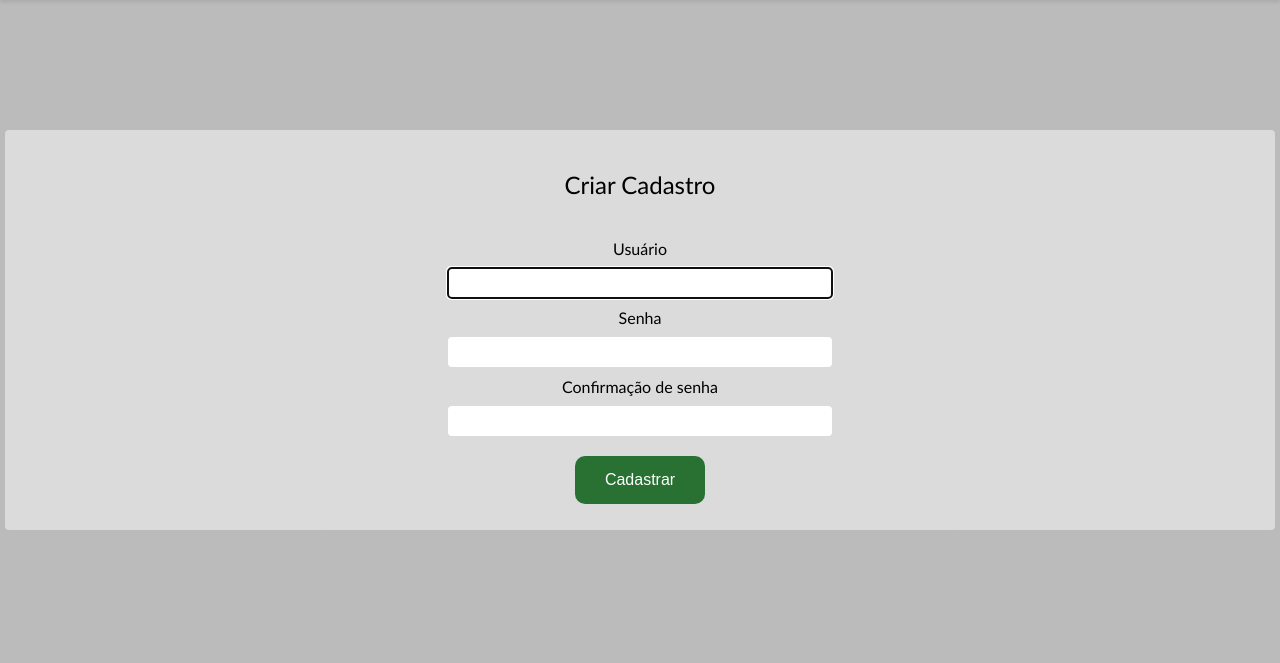
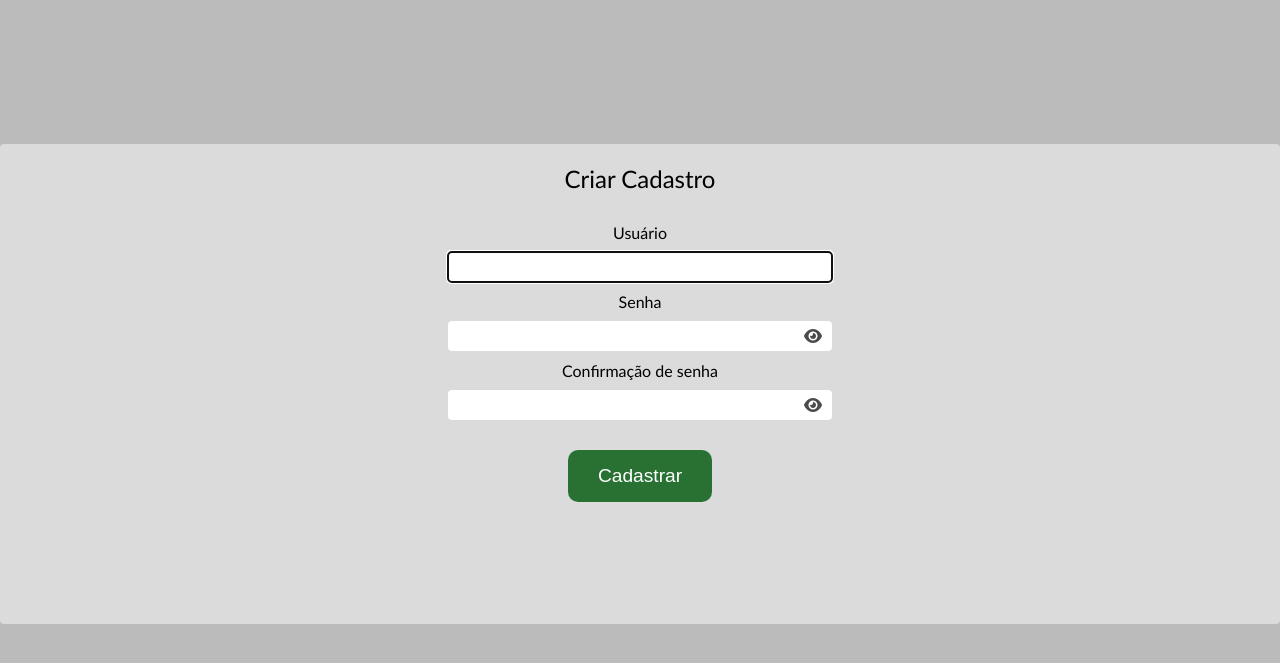
Before and after one commit to MoisesAvilar/gerenciamento_financeiro, a Django app: page /signup/ in a window 1280 px wide. Shown: the part 91-754 px from the top of the page. Run offline with Django 4.2, Linux system fonts and the light colour scheme.

Commit message:
add visibility icons on password fields

```diff
--- a/accounts/templates/accounts/sign_up.html
+++ b/accounts/templates/accounts/sign_up.html
@@ -1,11 +1,13 @@
-{% extends 'base.html' %}
-{% block head %}
+{% extends 'base.html' %} {% block head %}
 <title>Criar Conta</title>
 {% load static %}
-    <link rel="stylesheet" href="{% static 'authentication_form.css' %}">
-{% endblock %}
-{% block content %}
-{% if user.is_authenticated %}
+<link rel="stylesheet" href="{% static 'authentication_form.css' %}" />
+<link
+  rel="stylesheet"
+  href="https://cdnjs.cloudflare.com/ajax/libs/font-awesome/6.0.0-beta3/css/all.min.css"
+/>
+<script src="{% static 'passwordVisibility.js' %}"></script>
+{% endblock %} {% block content %} {% if user.is_authenticated %}
 <h2>Você já está logado como <strong>{{ user }}</strong></h2>
 <p>Deseja sair?</p>
 <button type="submit">
@@ -18,31 +20,43 @@
 <div class="form">
   <form method="post">
     {% csrf_token %}
-        <fieldset>
     <legend>Criar Cadastro</legend>
     <div class="form-group">
       {% for error in user_form.username.errors %}
       <div class="error">{{ error }}</div>
       {% endfor %}
-                <label for="{{ user_form.username.id_for_label }}">{{ user_form.username.label }}</label>
+      <label for="{{ user_form.username.id_for_label }}"
+        >{{ user_form.username.label }}</label
+      >
       {{ user_form.username }}
     </div>
 
-            <div class="form-group">
+    <div class="form-group passwordContainer">
       {{ user_form.password1.errors }}
-                <label for="{{ user_form.password1.id_for_label }}">{{ user_form.password1.label }}</label>
+      <label for="{{ user_form.password1.id_for_label }}"
+        >{{ user_form.password1.label }}</label
+      >
+      <div class="passwordWrapper">
         {{ user_form.password1 }}
+        <i class="fas fa-eye" id="eye1"></i>
+        <i class="fas fa-eye-slash" id="eye-slash1" style="display: none"></i>
       </div>
-            <div class="form-group">
+    </div>
+
+    <div class="form-group passwordContainer">
       {{ user_form.password2.errors }}
-                <label for="{{ user_form.password2.id_for_label }}">{{ user_form.password2.label }}</label>
+      <label for="{{ user_form.password2.id_for_label }}"
+        >{{ user_form.password2.label }}</label
+      >
+      <div class="passwordWrapper">
         {{ user_form.password2 }}
+        <i class="fas fa-eye" id="eye2"></i>
+        <i class="fas fa-eye-slash" id="eye-slash2" style="display: none"></i>
       </div>
-        </fieldset>
+    </div>
     <div class="button">
       <button type="submit">Cadastrar</button>
     </div>
   </form>
 </div>
-{% endif %}
-{% endblock %}
+{% endif %} {% endblock %}
--- a/core/templates/base.html
+++ b/core/templates/base.html
@@ -3,6 +3,7 @@
   <head>
     <meta charset="UTF-8" />
     <meta name="viewport" content="width=device-width, initial-scale=1.0" />
+    <link rel="shortcut icon" href="/media/favicon.ico" type="image/x-icon" />
     {% block head %} {% endblock %}
     <title>{% block title %}{% endblock %}</title>
     {% load static %}
--- a/static/css/authentication_form.css
+++ b/static/css/authentication_form.css
@@ -4,12 +4,10 @@
   display: flex;
   flex-direction: column;
   align-items: center;
-    border: .5px solid var(--cor-cinza);
+  border: 0.5px solid var(--cor-cinza);
   background-color: var(--cor-terciaria);
   border-radius: 4px;
-    margin: 5px;
-    margin-top: 10px;
-    top: 50%;;
+  top: 50%;
   transform: translate(0, 10%);
 }
 
@@ -17,23 +15,10 @@ form {
   display: flex;
   flex-direction: column;
   align-items: center;
-    border: .5px solid var(--cor-cinza);
+  border: 0.5px solid var(--cor-cinza);
   background-color: var(--cor-terciaria);
   border-radius: 4px;
   width: 90vw;
-}
-
-fieldset {
-    display: flex;
-    flex-direction: column;
-    align-items: center;
-    width: 60vw;
-    border: .5px solid var(--cor-cinza);
-    padding: 10px;
-    border-radius: 4px;
-    margin-top: 20px;
-    vertical-align: middle;
-
 }
 
 .form-group {
@@ -46,10 +31,11 @@ fieldset {
   text-align: center;
 }
 
-.form-group select, .form-group input {
+.form-group select,
+.form-group input {
   height: 30px;
   width: 60vw;
-    border: .5px solid var(--cor-cinza);
+  border: 0.5px solid var(--cor-cinza);
   border-radius: 4px;
   font-size: 1.1em;
   text-align: center;
@@ -61,21 +47,53 @@ legend {
   padding: 20px;
 }
 
+.passwordWrapper {
+  display: flex;
+  justify-content: center;
+  align-items: center;
+}
+
+@keyframes fading {
+  from {
+    opacity: 0;
+    right: -10px;
+  }
+
+  to {
+    right: 0;
+  }
+}
+
+#eye,
+#eye-slash,
+#eye1,
+#eye-slash1,
+#eye2,
+#eye-slash2 {
+  position: absolute;
+  right: 0;
+  opacity: 0.7;
+  padding: 10px;
+  animation: fading 0.3s ease;
+}
+
 .button {
   text-align: center;
+  margin: 30px 0;
 }
 
 button {
-    margin-top: 10px;
+  border-radius: 10px;
+  border: 0px solid black;
   padding: 15px 30px;
-    border: 0px solid black;
-    border-radius: 10px;
   color: var(--cor-leitura);
   background-color: var(--cor-verde);
 }
 
 button:hover {
   cursor: pointer;
+  background-color: var(--cor-botao);
+  transition: background-color 0.2s;
 }
 
 .errorlist {
@@ -96,11 +114,17 @@ button:hover {
   .form {
     top: 50%;
     transform: translate(0, 50%);
-        height:  40vh;
+    height: 40vh;
+  }
+
+  form {
+    width: 50vw;
+    height: 40vh;
+    border-radius: 4px;
   }
 
   button {
-        font-size: 1em;
+    font-size: 1.5em;
   }
 
   .errorlist.nonfield {
@@ -112,12 +136,12 @@ button:hover {
   .form {
     top: 50%;
     transform: translate(0, 30%);
-        height:  50vh;
+    height: 60vh;
   }
 
   form {
     width: 50vw;
-        height:  60vh;
+    height: 60vh;
     border-radius: 4px;
   }
 
@@ -126,8 +150,7 @@ button:hover {
     width: 30vw;
   }
 
-    .button {
-        margin-bottom: 20px;
+  button {
+    font-size: 1.2em;
   }
-
 }
```
Also changed, not shown: accounts/templates/accounts/login.html (+21 -16 lines), static/js/passwordVisibility.js (added, +39 -0 lines), media/adicionar.png (deleted), media/criar.png (deleted), media/editar.png (deleted), media/excluir.png (deleted), media/favicon.ico (added), media/item.png (deleted), media/lista.png (deleted), media/logout.png (deleted), media/update.png (deleted), media/user.png (deleted), media/ver.png (deleted). Lines whose indentation alone changed are shown as unchanged.
